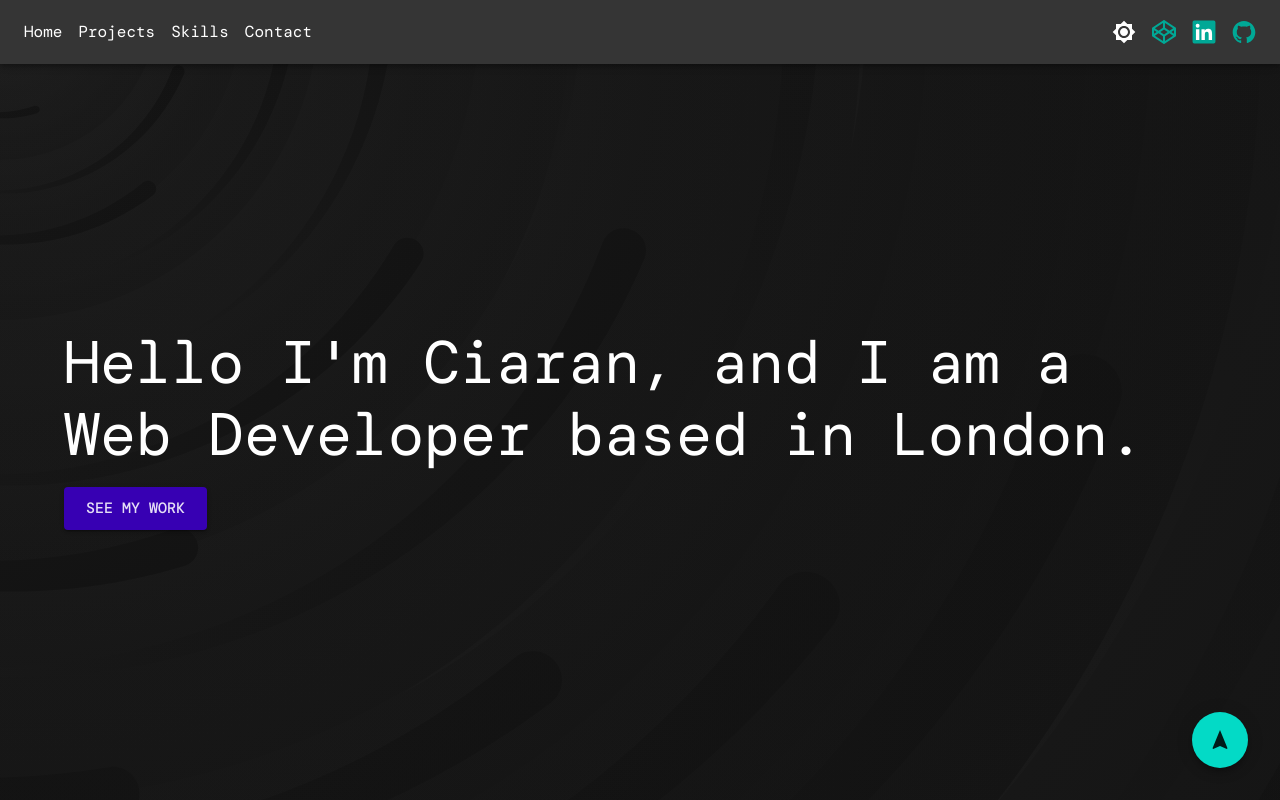
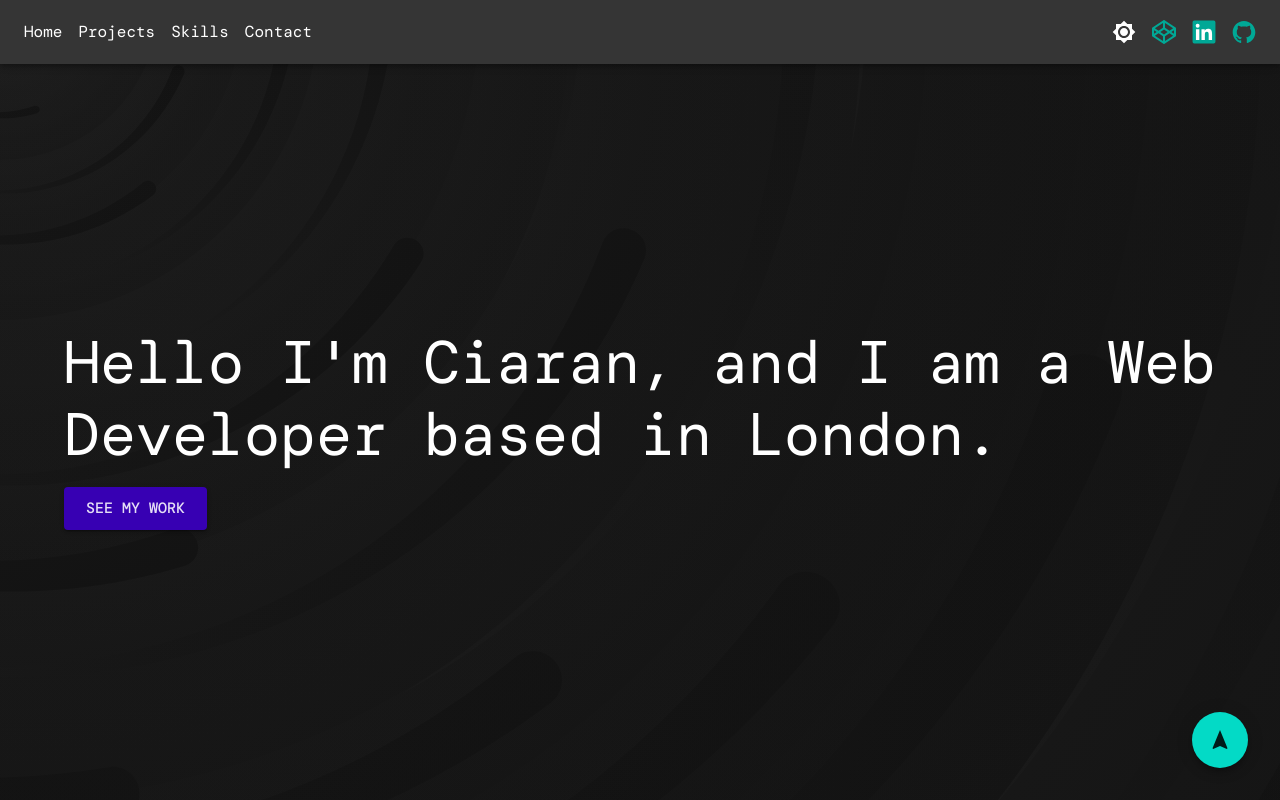
Before and after one commit to ciaranmccullough/web-services, a React (Create React App) app: page / in a window 1280 px wide. Shown: the top 800 px of the page. Built offline with nearby package versions, Linux system fonts and the light colour scheme; a web font is replaced by a local one.

Commit message:
add aria label button

```diff
--- a/src/components/hero/Hero.tsx
+++ b/src/components/hero/Hero.tsx
@@ -88,7 +88,7 @@ export default function Hero() {
         <>
             <FullPageSection classes={{ root: classes.root, container: classes.heroContainer }}>
                 <div className={classes.container}>
-                    <motion.div className={classes.content} variants={sentence} initial="hidden" animate="visible">
+                    {/* <motion.div className={classes.content} variants={sentence} initial="hidden" animate="visible">
                         <div className={classes.textBox}>
                             {heroText.split(" ").map((char, index) => {
                                 return (
@@ -105,7 +105,10 @@ export default function Hero() {
                             })}
                         </div>
                         <Spacer size={2} />
-                    </motion.div>
+                    </motion.div> */}
+                    <Typography className={classes.text} variant={isMobile ? "h4" : "h2"}>
+                        {heroText}
+                    </Typography>
                     <Spacer size={2} />
                     <motion.div initial="hidden" animate="visible" variants={accents}>
                         <ContainedButton text={data.buttonText} to={pageRoutes.home.projects} />
--- a/src/components/themeSwitcher/ThemeSwitcher.tsx
+++ b/src/components/themeSwitcher/ThemeSwitcher.tsx
@@ -16,7 +16,12 @@ export default function ThemeSwitcher() {
 
     return (
         <>
-            <IconButton style={{ padding: isMobile ? "8px 0" : 8 }} onClick={handleSetLightMode} disableFocusRipple>
+            <IconButton
+                aria-label="icon-button"
+                style={{ padding: isMobile ? "8px 0" : 8 }}
+                onClick={handleSetLightMode}
+                disableFocusRipple
+            >
                 {icon}
             </IconButton>
         </>
```
